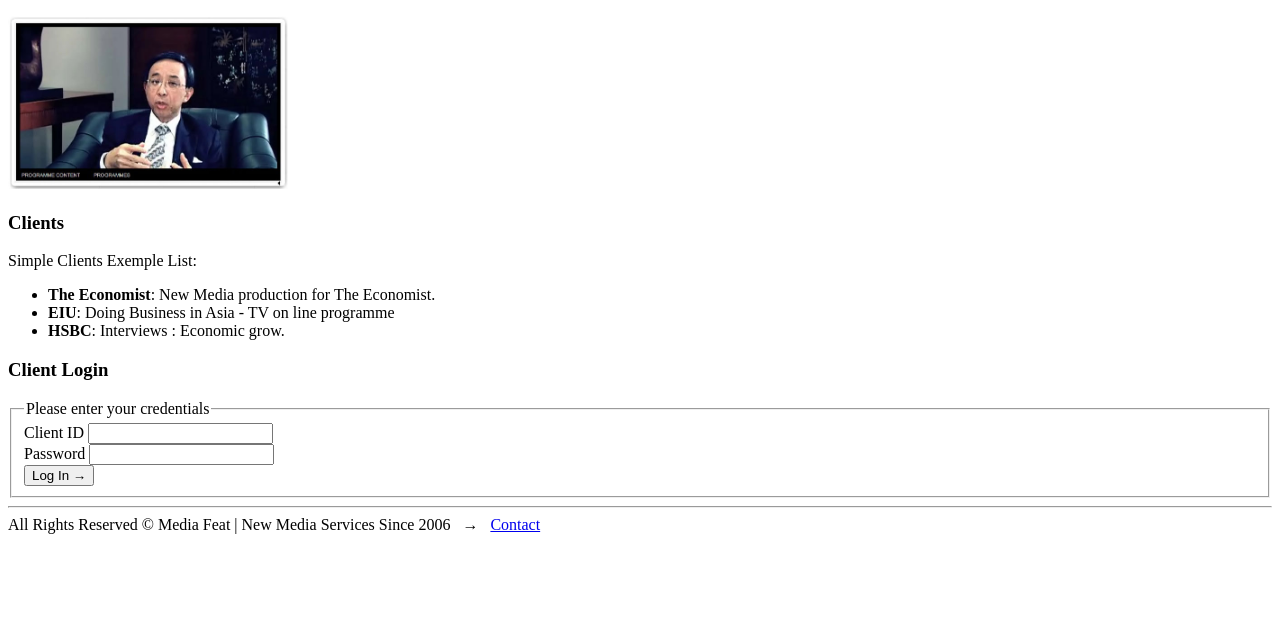
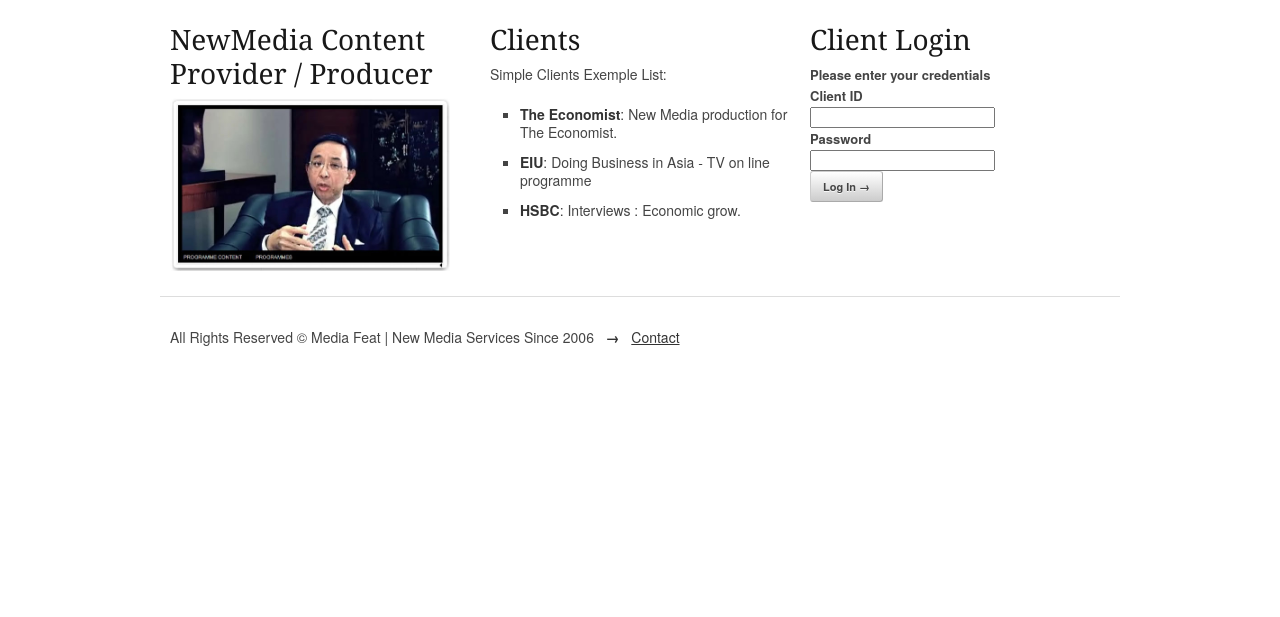
Before and after one commit to MEDIAFEAT/mediafeat.com, a plain HTML site: page index.html in a window 1280 px wide. Shown: the part 183-800 px from the top of the page. Drawn offline with Linux system fonts and the light colour scheme; files that its build step writes are made by us from their sources; the site is published under a folder, as on GitHub Pages, so addresses that start at the root find nothing.

Commit message:
updated link to css

```diff
--- a/index.html
+++ b/index.html
@@ -23,9 +23,9 @@
 try{if (!window.CloudFlare) {var CloudFlare=[{verbose:0,p:0,byc:0,owlid:"cf",bag2:1,mirage2:0,oracle:0,paths:{cloudflare:"/cdn-cgi/nexp/dok3v=1613a3a185/"},atok:"2acb7743599a8b7b9cc289c42812b1df",petok:"a3cc23d74116eef9d145d9e24c70e0b6f7c83cac-1471844673-86400",zone:"mediafeat.com",rocket:"a",apps:0,sha2test:0}];document.write('<script type="text/javascript" src="//ajax.cloudflare.com/cdn-cgi/nexp/dok3v=0489c402f5/cloudflare.min.js"><'+'\/script>');}}catch(e){};
 //]]>
 </script>
-<link rel="stylesheet" href="/stylesheets/base.css">
-<link rel="stylesheet" href="/stylesheets/mf.css">
-<link rel="stylesheet" href="/stylesheets/layout.css">
+<link rel="stylesheet" href="blob/gh-pages/stylesheets/base.css">
+<link rel="stylesheet" href="blob/gh-pages/stylesheets/mf.css">
+<link rel="stylesheet" href="blob/gh-pages/stylesheets/layout.css">
 
 <link rel="shortcut icon" href="images/favicon.ico">
 <link rel="apple-touch-icon" href="images/apple-touch-icon.png">
```
